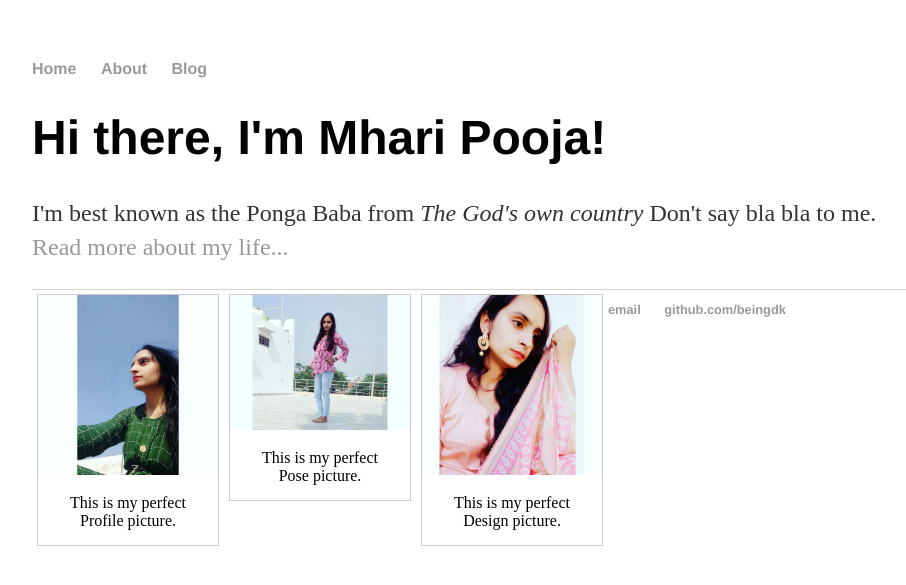
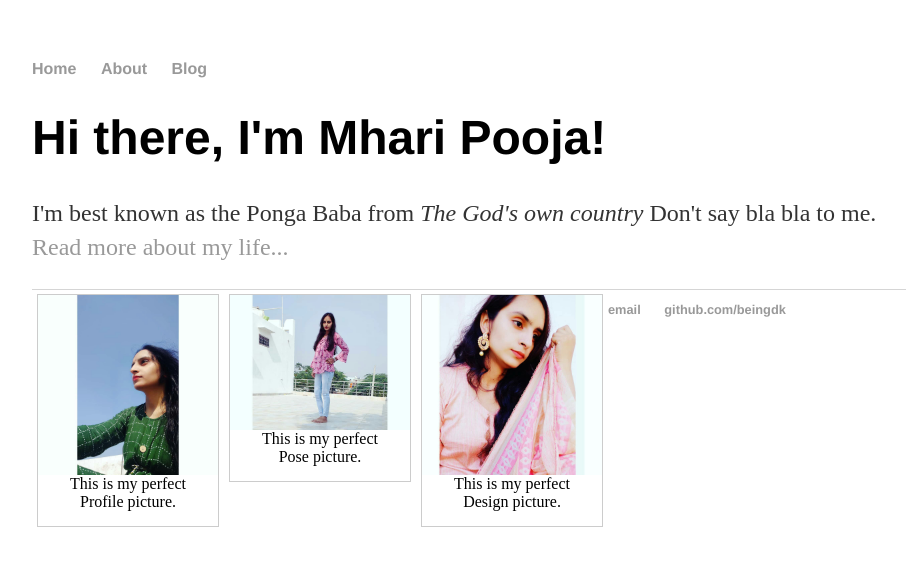
Before and after one commit to beingdk/beingdk.github.io, a Jekyll site: the page built from index.html, in a window 1280 px wide. Shown: the top 585 px of the page, without its empty margins (160-1066 px from the left). Built offline with Jekyll 4.4.1, drawn with Linux system fonts in a browser that asks for light colours.

Commit message:
Update main.css

```diff
--- a/css/main.css
+++ b/css/main.css
@@ -46,6 +46,7 @@
   border: 1px solid #ccc;
   float: left;
   width: 180px;
+  overflow: auto;
 }
 
 div.gallery:hover {
@@ -55,6 +56,7 @@
 div.gallery img {
   width: 100%;
   height: auto;
+  float: right;
 }
 
 div.desc {
```
